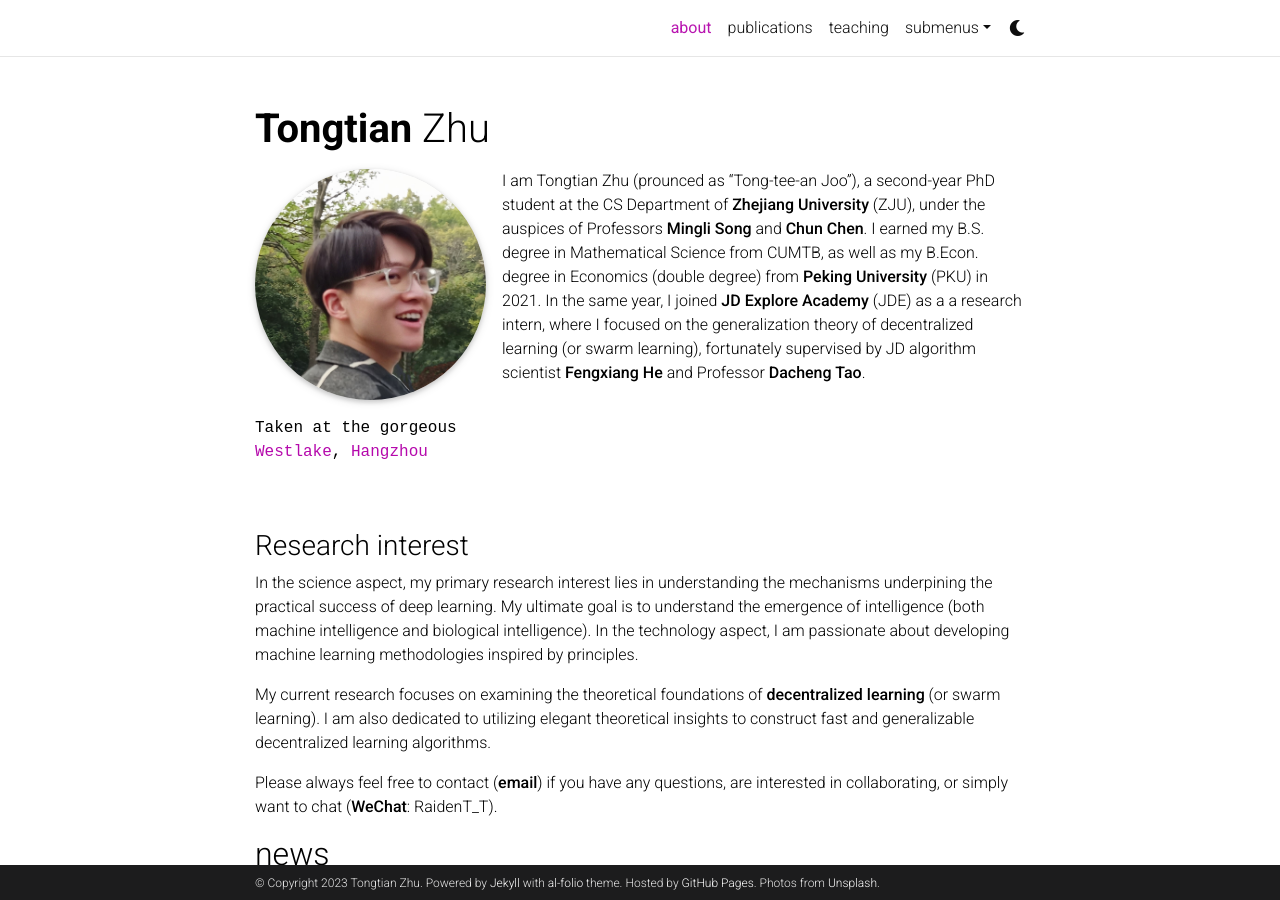
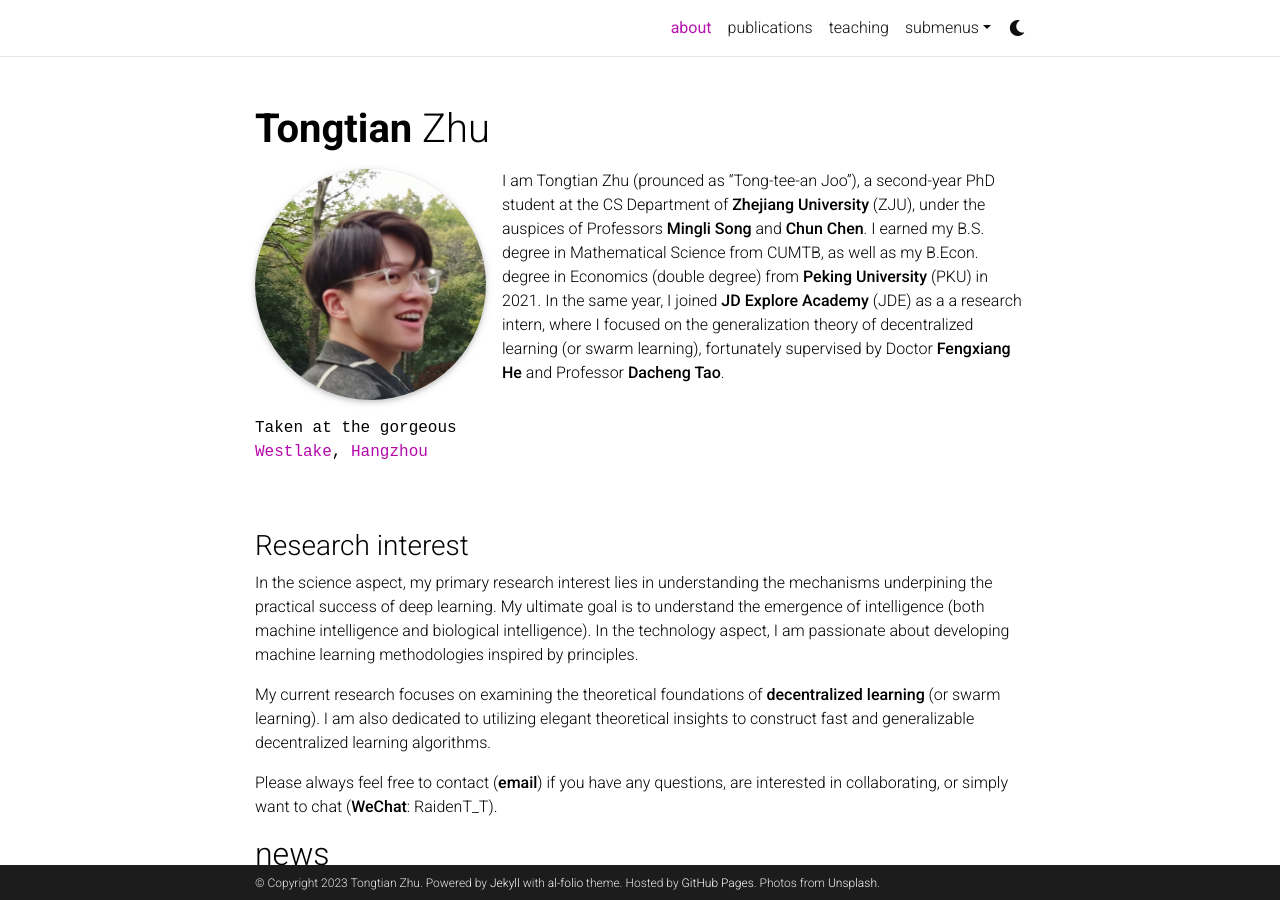
Before and after one commit to Raiden-Zhu/Raiden-Zhu.github.io, a Jekyll site: the page built from _pages/about.md, in a window 1280 px wide and 900 px high. Built offline with Jekyll 4.4.1, drawn with Linux system fonts in a browser that asks for light colours; full-size pictures stand in for the smaller copies a plugin makes; emoji names are drawn with the system emoji font; comment, search, counter and statistics services are not loaded; a style sheet for code colours, icons or effects is not loaded.

Commit message:
Update about.md

```diff
--- a/_pages/about.md
+++ b/_pages/about.md
@@ -17,7 +17,7 @@
 social: true  # includes social icons at the bottom of the page
 ---
 
-I am Tongtian Zhu (prounced as "Tong-tee-an Joo"), a second-year PhD student at the CS Department of [**Zhejiang University**](https://www.zju.edu.cn/english/) (ZJU), under the auspices of Professors [**Mingli Song**](https://person.zju.edu.cn/en/msong) and [**Chun Chen**](https://person.zju.edu.cn/en/0082004). I earned my B.S. degree in Mathematical Science from CUMTB, as well as my B.Econ. degree in Economics (double degree) from [**Peking University**](https://english.pku.edu.cn/) (PKU) in 2021. In the same year, I joined [**JD Explore Academy**](https://corporate.jd.com/) (JDE) as a a research intern, where I focused on the generalization theory of decentralized learning (or swarm learning), fortunately supervised by JD algorithm scientist [**Fengxiang He**](https://fengxianghe.github.io/) and Professor [**Dacheng Tao**](https://www.sydney.edu.au/engineering/about/our-people/academic-staff/dacheng-tao.html).
+I am Tongtian Zhu (prounced as "Tong-tee-an Joo"), a second-year PhD student at the CS Department of [**Zhejiang University**](https://www.zju.edu.cn/english/) (ZJU), under the auspices of Professors [**Mingli Song**](https://person.zju.edu.cn/en/msong) and [**Chun Chen**](https://person.zju.edu.cn/en/0082004). I earned my B.S. degree in Mathematical Science from CUMTB, as well as my B.Econ. degree in Economics (double degree) from [**Peking University**](https://english.pku.edu.cn/) (PKU) in 2021. In the same year, I joined [**JD Explore Academy**](https://corporate.jd.com/) (JDE) as a a research intern, where I focused on the generalization theory of decentralized learning (or swarm learning), fortunately supervised by Doctor [**Fengxiang He**](https://fengxianghe.github.io/) and Professor [**Dacheng Tao**](https://www.sydney.edu.au/engineering/about/our-people/academic-staff/dacheng-tao.html).
 
 <br/><br/>
 
```
